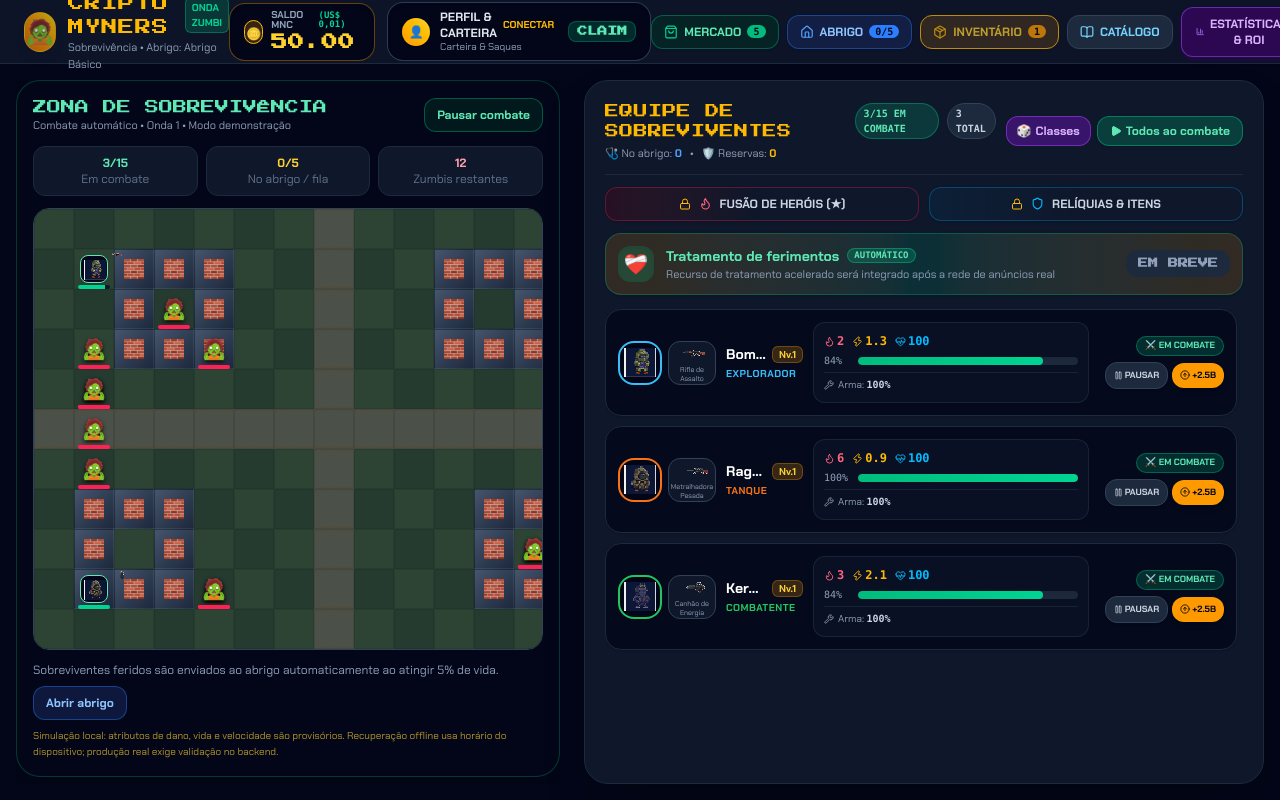
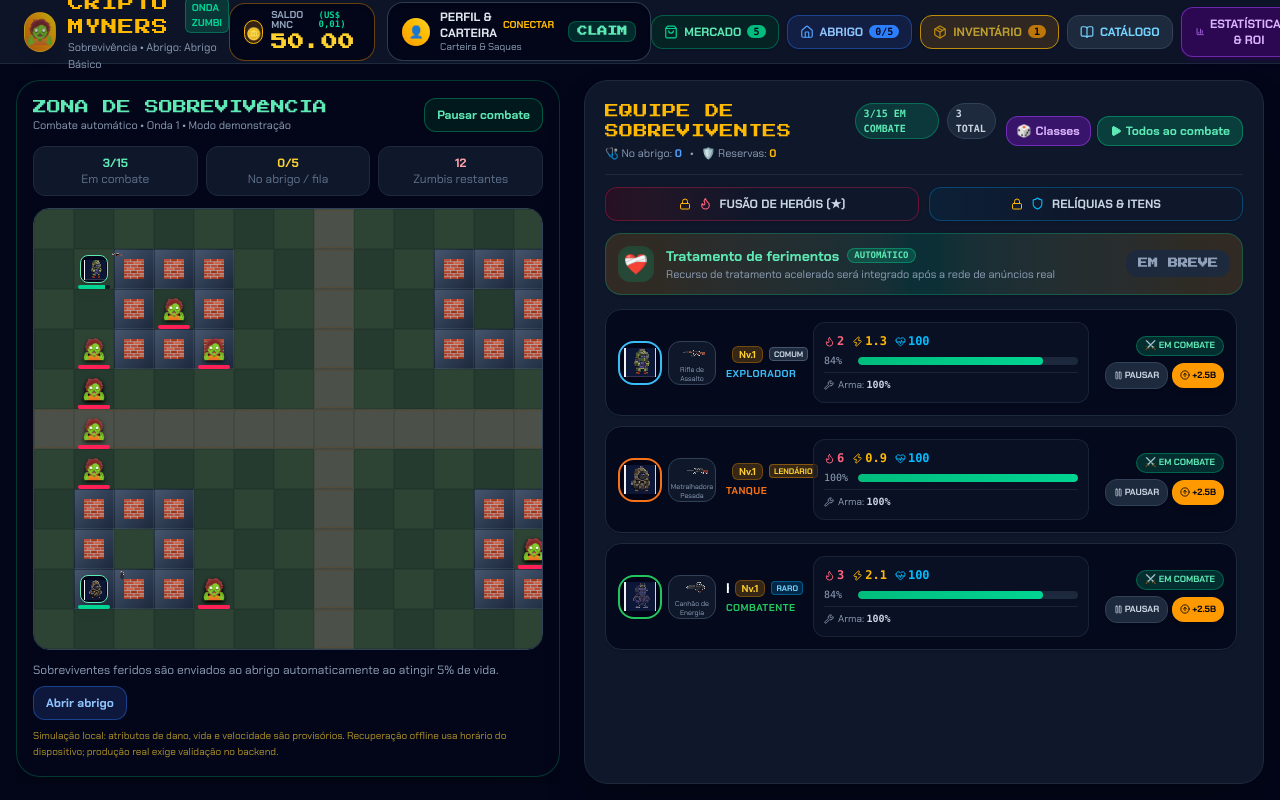
Before and after one commit to pagjusto/cryptominers, a React (Vite) app: page / in a window 1280 px wide. Built offline with nearby package versions, Linux system fonts and the light colour scheme.

Commit message:
feat: show proposed hero rarity in survivor roster

```diff
--- a/src/components/HeroList.jsx
+++ b/src/components/HeroList.jsx
@@ -171,6 +171,9 @@ export default function HeroList({
                     </span>
                     <span className="text-[10px] px-1.5 py-0.2 rounded-md bg-amber-500/20 text-amber-300 font-bold border border-amber-500/30 shrink-0">
                       Nv.{miner.level}
+                    </span>
+                    <span className={`text-[8px] px-1 py-0.2 rounded border font-bold uppercase shrink-0 ${rosterHero.rarity === 'legendary' ? 'bg-amber-500/20 text-amber-300 border-amber-500/40' : rosterHero.rarity === 'epic' ? 'bg-purple-500/20 text-purple-300 border-purple-500/40' : rosterHero.rarity === 'rare' ? 'bg-sky-500/20 text-sky-300 border-sky-500/40' : 'bg-slate-700/60 text-slate-300 border-slate-600'}`}>
+                      {rosterHero.rarityName}
                     </span>
                     {miner.stars && miner.stars > 1 && (
                       <span className="text-[9px] px-1 py-0.2 rounded-md bg-amber-500/20 text-amber-400 font-bold border border-amber-500/40 shrink-0">
```
